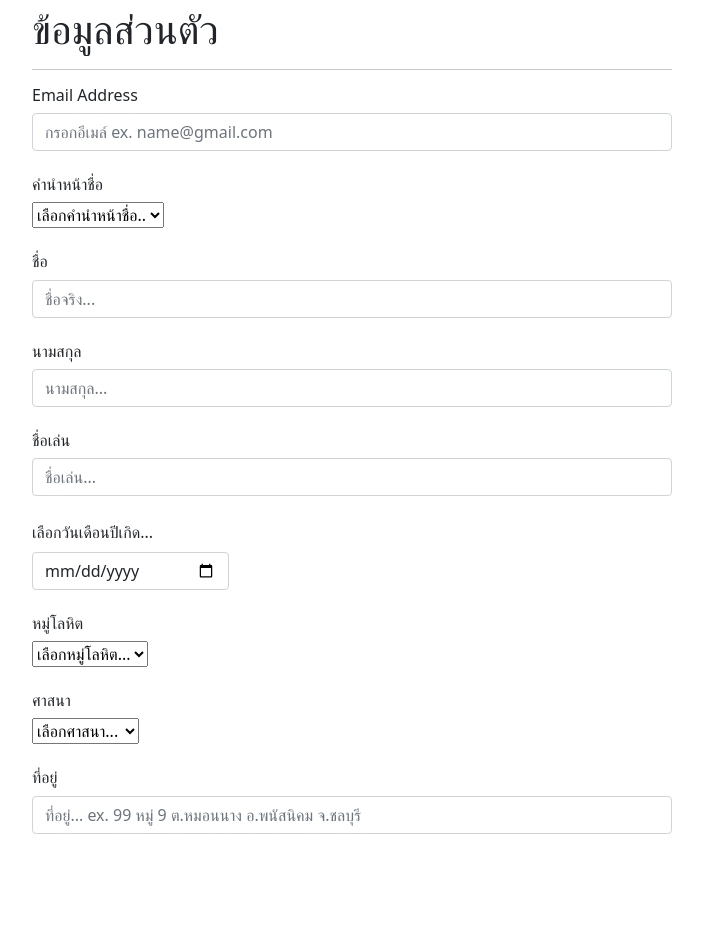
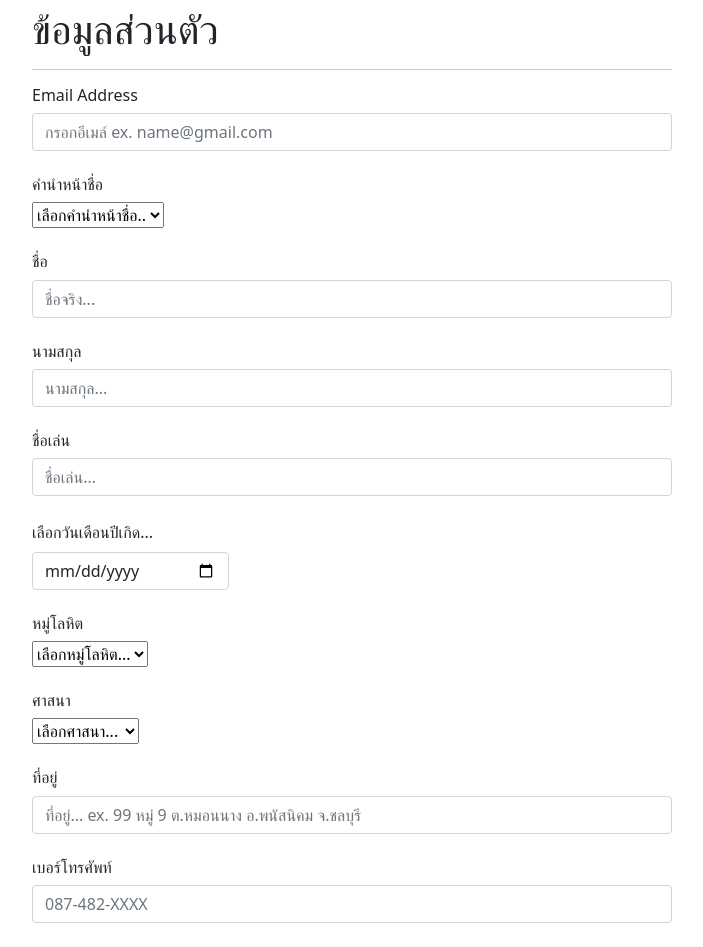
Before and after one commit to chonburichula/frontend, a React (Create React App) app: page /register in a window 1280 px wide. Shown: the whole page, without its empty margins (32-735 px from the left). Before the commit the page ends 858 px from the top, so only its background shows below. Built offline with nearby package versions, Linux system fonts and the light colour scheme.

Commit message:
update run build

```diff
--- a/src/components/RegisterPage.js
+++ b/src/components/RegisterPage.js
@@ -90,6 +90,11 @@ class Register extends Component {
             <Form.Control placeholder="ที่อยู่... ex. 99 หมู่ 9 ต.หมอนนาง อ.พนัสนิคม จ.ชลบุรี" />
           </Form.Group>
           <br></br>
+          <h6>เบอร์โทรศัพท์</h6>
+          <Form.Group controlId="formGroupAddress">
+            <Form.Control placeholder="087-482-XXXX"/>
+          </Form.Group>
+          <br></br>
         </Form>
       </div>
     );
```
Also changed, not shown: 19 other files (tests, documents, lock files or other folders).
